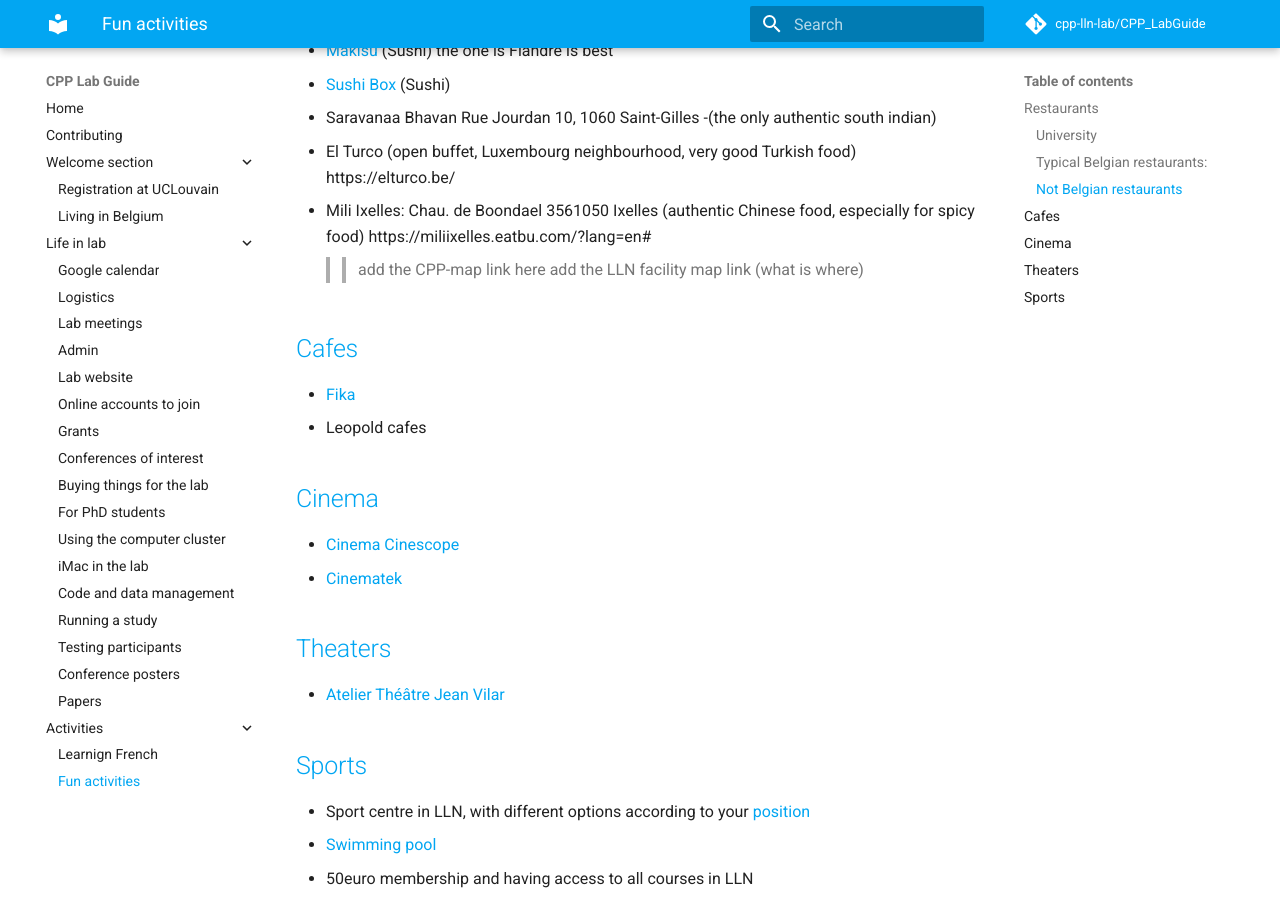
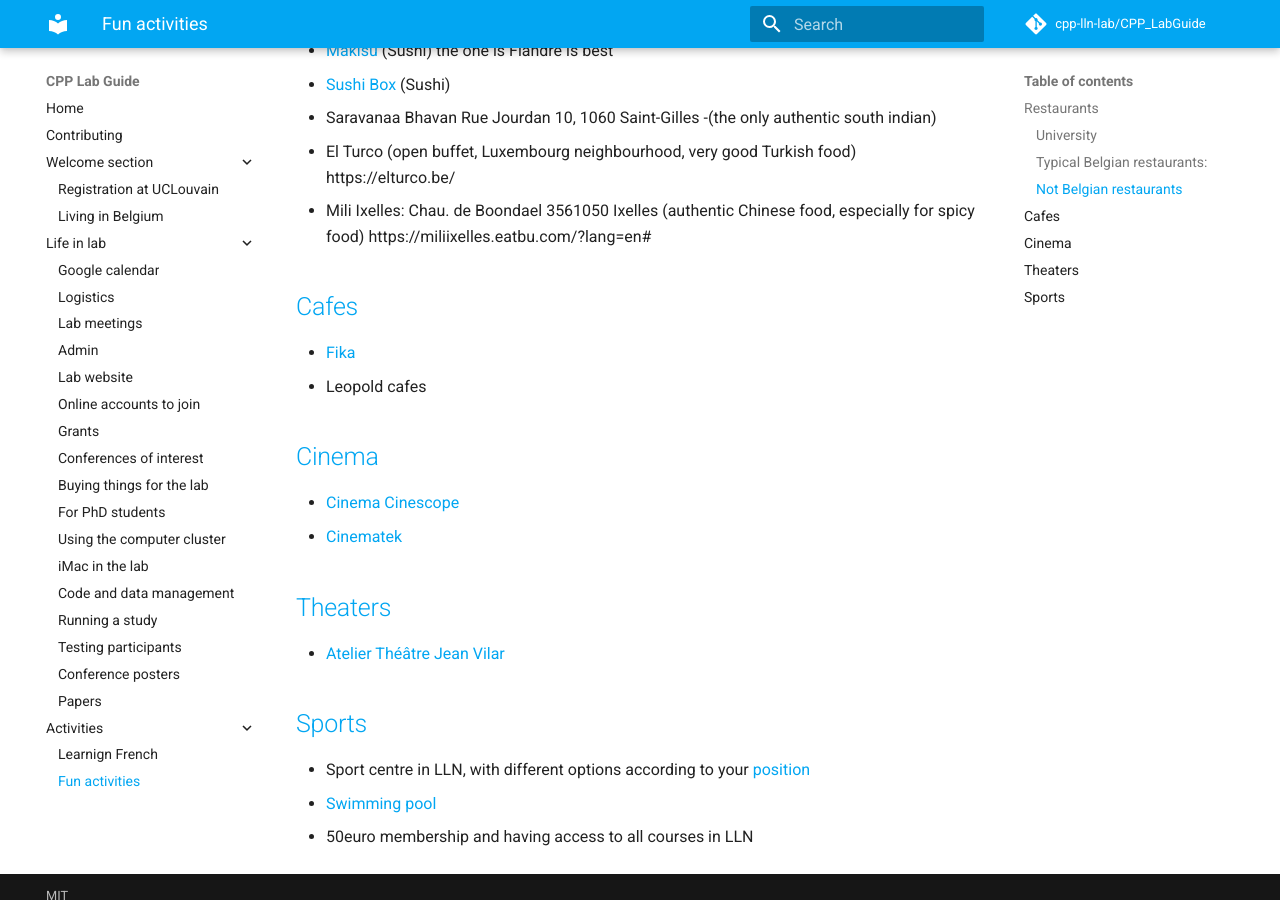
Before and after one commit to cpp-lln-lab/CPP_LabGuide, an MkDocs documentation site: the page built from doc/fun_activities.md, in a window 1280 px wide and 900 px high, scrolled down 756 px. Built offline with MkDocs 1.6.1 and Material for MkDocs 9.7.7, drawn with Linux system fonts in a browser that asks for light colours; comment, search, counter and statistics services are not loaded.

Commit message:
Update doc/fun_activities.md
Co-authored-by: Filippo Cerpelloni <filippo.cerpelloni@gmail.com>

```diff
--- a/doc/fun_activities.md
+++ b/doc/fun_activities.md
@@ -26,8 +26,6 @@
 - Saravanaa Bhavan Rue Jourdan 10, 1060 Saint-Gilles -(the only authentic south indian)
 - El Turco (open buffet, Luxembourg neighbourhood, very good Turkish food) https://elturco.be/
 - Mili Ixelles: Chau. de Boondael 3561050 Ixelles (authentic Chinese food, especially for spicy food) https://miliixelles.eatbu.com/?lang=en#
->> add the CPP-map link here
->> add the LLN facility map link (what is where)
 ## Cafes
 - [Fika](https://www.facebook.com/fikabrussels/)
 - Leopold cafes
```
